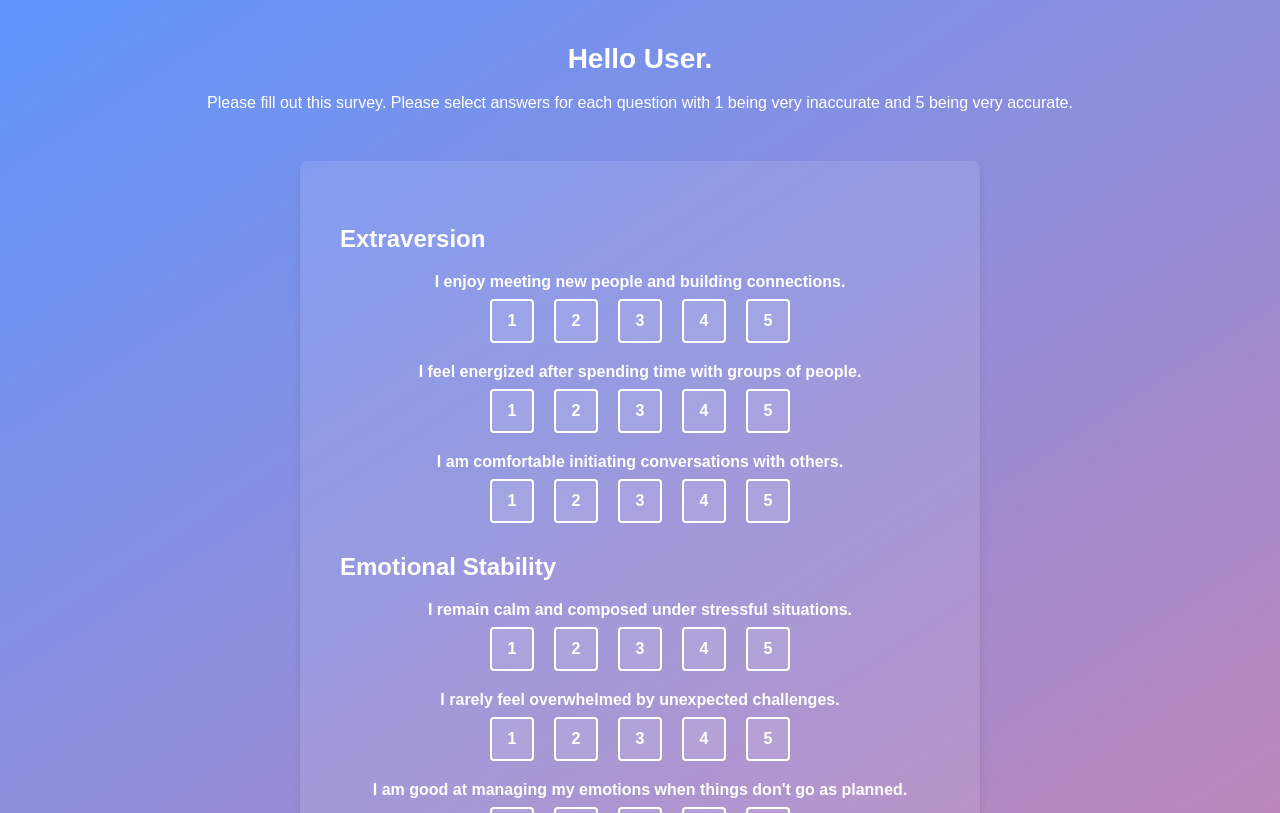
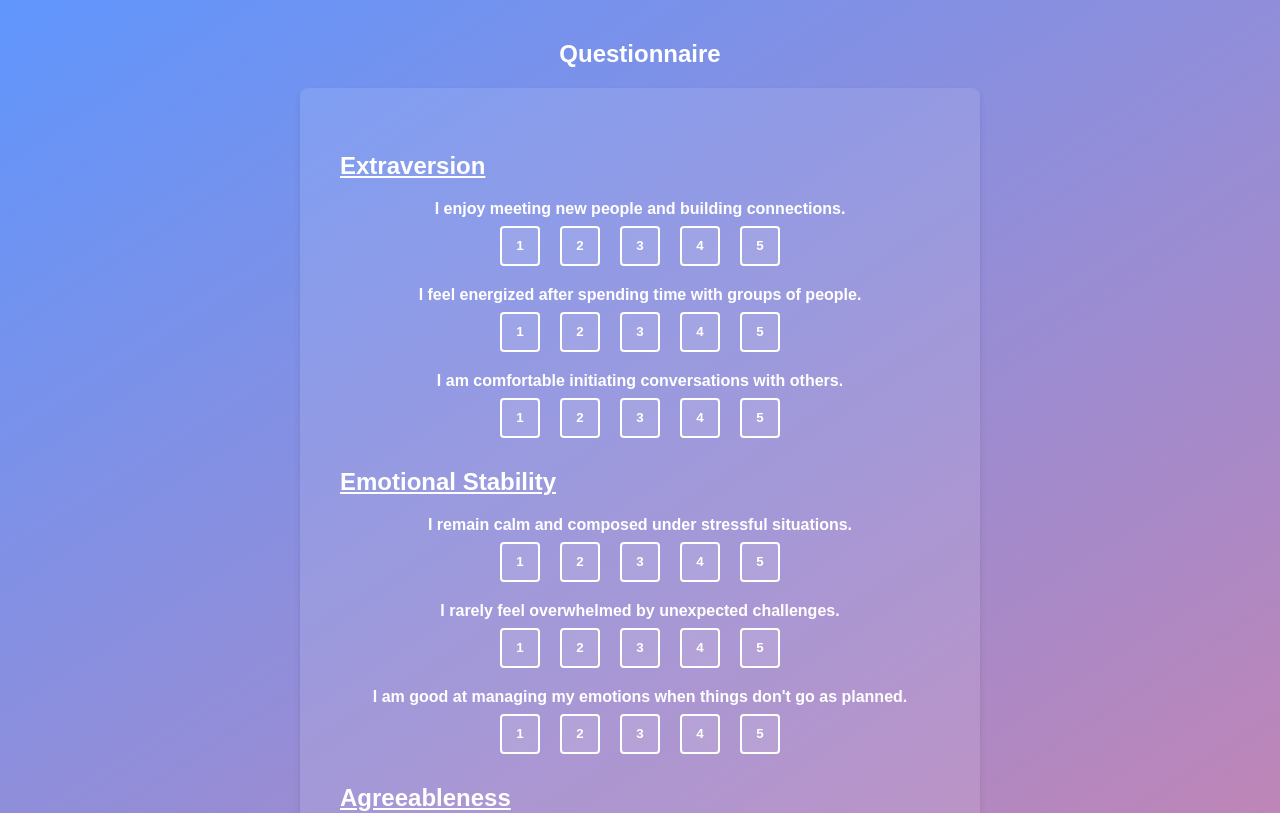
Before and after one commit to WilliamChn/Personality_Based_Events, a React (Create React App) app in the folder webpage/: page /#/questionnaire in a window 1280 px wide. Shown: the top 813 px of the page. Built offline with nearby package versions, Linux system fonts and the light colour scheme.

Commit message:
Added Profile Page. Updated Questionnaire Page to calculate score average.

```diff
--- a/webpage/src/App.js
+++ b/webpage/src/App.js
@@ -1,15 +1,21 @@
 import React from 'react';
 import { HashRouter, Route, Routes } from 'react-router-dom';
+import { useState } from 'react';
 import SignupPage from './signup';
 import Questionnaire from './questionnaire';
+import LandingPage from './landingpage';
+import ProfilePage from './profilepage';
 import './App.css';
 
 function App() {
+  const [personalityResult, setPersonalityResult] = useState({});
   return (
     <HashRouter>
       <Routes>
+        <Route path="/" element={<LandingPage />} />
         <Route path="/signup" element={<SignupPage />} />
-        <Route path="/questionnaire" element={<Questionnaire />} />
+        <Route path="/questionnaire" element={<Questionnaire setPersonalityResult={setPersonalityResult} />} />
+        <Route path="/profile" element={<ProfilePage personalityResult={personalityResult} />} />
       </Routes>
     </HashRouter>
   );
--- /dev/null
+++ b/webpage/src/landingpage.css
@@ -0,0 +1,49 @@
+/* Main container for the landing page */
+.landing-container {
+    display: flex;
+    flex-direction: column;
+    justify-content: center;
+    align-items: center;
+    min-height: 100vh;
+    background: linear-gradient(to right, #FCC188, #7042D2, #2E008E);
+    color: #fff;
+    font-family: 'Arial', sans-serif;
+}
+
+/* Title styling */
+.landing-title {
+    font-size: 48px;
+    font-weight: bold;
+    text-align: center;
+    margin-bottom: 30px;
+}
+
+/* Button styling */
+.landing-button {
+    background: linear-gradient(135deg, #B832FA, #7F00FF, #001AFF, #00CFFD);
+    color: white;
+    border: none;
+    border-radius: 8px;
+    padding: 15px 30px;
+    font-size: 18px;
+    font-weight: bold;
+    cursor: pointer;
+    transition: all 0.3s ease;
+}
+
+.landing-button:hover {
+    background: linear-gradient(135deg, #7F00FF, #B832FA, #00CFFD, #001AFF);
+    transform: scale(1.05);
+}
+
+/* Responsive design for smaller screens */
+@media screen and (max-width: 768px) {
+    .landing-title {
+        font-size: 36px;
+    }
+
+    .landing-button {
+        font-size: 16px;
+        padding: 12px 25px;
+    }
+}
--- /dev/null
+++ b/webpage/src/landingpage.js
@@ -0,0 +1,23 @@
+import React from 'react';
+import { useNavigate } from 'react-router-dom';
+import './landingpage.css';
+
+const LandingPage = () => {
+
+    const navigate = useNavigate();
+    const handleButtonClick = () => {
+        alert("Redirecting to find your match!");
+        navigate("/signup");
+    };
+
+    return (
+        <div className="landing-container">
+            <h1 className="landing-title">Roommate Matcher</h1>
+            <button className="landing-button" onClick={handleButtonClick}>
+                Click here to find your match!
+            </button>
+        </div>
+    );
+};
+
+export default LandingPage;
--- /dev/null
+++ b/webpage/src/profilepage.css
@@ -0,0 +1,65 @@
+/* Main container for the profile page */
+.profile-container {
+    background: linear-gradient(to right, #FCC188, #7042D2, #2E008E);
+    min-height: 100vh;
+    display: flex;
+    flex-direction: column;
+    justify-content: center;
+    align-items: center;
+    color: #fff;
+    font-family: 'Arial', sans-serif;
+    padding: 20px;
+    text-align: center;
+}
+
+/* Profile Title */
+.profile-container h1 {
+    font-size: 36px;
+    font-weight: bold;
+    margin-bottom: 20px;
+}
+
+/* Section Headers */
+.profile-container h3 {
+    font-size: 24px;
+    margin-top: 30px;
+    margin-bottom: 10px;
+    text-decoration: underline;
+}
+
+/* Description Text */
+.profile-container p {
+    font-size: 18px;
+    line-height: 1.6;
+    margin: 10px 0;
+}
+
+/* Strategy List */
+.profile-container ul {
+    list-style-type: disc;
+    padding: 0;
+    margin: 20px 0;
+    text-align: left;
+    max-width: 600px;
+}
+
+.profile-container ul li {
+    font-size: 16px;
+    margin-bottom: 10px;
+    color: #FFF;
+}
+
+/* Responsive Design */
+@media screen and (max-width: 768px) {
+    .profile-container h1 {
+        font-size: 28px;
+    }
+
+    .profile-container h3 {
+        font-size: 20px;
+    }
+
+    .profile-container p {
+        font-size: 16px;
+    }
+}
--- /dev/null
+++ b/webpage/src/profilepage.js
@@ -0,0 +1,104 @@
+import React from "react";
+import "./profilepage.css";
+
+const ProfilePage = ({ personalityResult }) => {
+    const personalityClusters = {
+        "Zen Socialite": {
+            traits: "Balanced, friendly, organized, moderately open.",
+            description:
+                "These individuals value organization and enjoy socializing in moderation. They're great at finding balance in relationships and responsibilities.",
+            strategy: [
+                "Collaborative Scheduling: Encourage shared schedules for cleaning, quiet hours, and social events.",
+                "Clear Boundaries for Social Time: Set agreed times for hosting guests or group activities.",
+            ],
+        },
+        "Chill Optimizer": {
+            traits:
+                "Practical, slightly outgoing, kind but independent, detail-oriented.",
+            description:
+                "A mix of practicality and openness, these individuals seek meaningful connections but value their alone time.",
+            strategy: [
+                "Direct, Clear Communication: Approach conflicts with actionable steps.",
+                "Respect Alone Time: Value their independence and personal space.",
+            ],
+        },
+        "Dynamic Dreamer": {
+            traits: "Energetic, resilient, empathetic, reliable, imaginative.",
+            description:
+                "The life of the party and the dreamer of the group, these individuals bring energy and imagination. They're the ones who suggest wild ideas and actually follow through.",
+            strategy: [
+                "Empathy-Driven Dialogue: Engage in conversations that validate feelings and encourage understanding.",
+                "Encourage Creativity in Solutions: Brainstorm creative ways to address conflicts, such as themed events or unconventional approaches.",
+            ],
+        },
+        "Grounded Visionary": {
+            traits: "Calm, easygoing, methodical, moderately creative.",
+            description:
+                "Quiet but curious, these individuals value structure but have an artistic streak. They’re the roommate who keeps things grounded while doodling masterpieces.",
+            strategy: [
+                "Structured Problem-Solving: Break down conflicts into manageable steps.",
+                "Focus on Practical Outcomes: Stick to actionable resolutions rather than emotional debates.",
+            ],
+        },
+        "Harmonious Explorer": {
+            traits:
+                "Outgoing, emotionally stable, highly cooperative, meticulous, adventurous.",
+            description:
+                "Extroverted, emotionally stable, and team-oriented, they're the ultimate travel buddy and debate mediator rolled into one.",
+            strategy: [
+                "Teamwork and Compromise: Create win-win situations where everyone feels heard and satisfied.",
+                "Adventurous Problem-Solving: Suggest trying something new to ease tension, like group outings or shared activities.",
+            ],
+        },
+    };
+
+    // Determine cluster based on personality trait averages
+    const determineCluster = (result) => {
+        if (!result) return "Zen Socialite"; // Default fallback
+
+        const {
+            Extraversion,
+            "Emotional Stability": EmotionalStability,
+            Agreeableness,
+            Conscientiousness,
+            Openness,
+        } = result;
+
+        // Example logic to determine the cluster (adjust as necessary)
+        if (Extraversion > 3 && Openness > 3.3) return "Harmonious Explorer";
+        if (Extraversion > 3) return "Dynamic Dreamer";
+        if (Conscientiousness > 3 && EmotionalStability > 3) return "Zen Socialite";
+        if (Conscientiousness > 3 && Agreeableness > 3) return "Chill Optimizer";
+        return "Grounded Visionary";
+    };
+
+    const cluster = determineCluster(personalityResult);
+    const clusterDetails = personalityClusters[cluster];
+
+    if (!clusterDetails) {
+        return (
+            <div className="profile-container">
+                <h1>Error</h1>
+                <p>Personality cluster data is missing. Please retake the questionnaire.</p>
+            </div>
+        );
+    }
+
+    return (
+        <div className="profile-container">
+            <h1>Your Personality Cluster: {cluster}</h1>
+            <h3>Key Traits</h3>
+            <p>{clusterDetails.traits}</p>
+            <h3>Description</h3>
+            <p>{clusterDetails.description}</p>
+            <h3>Conflict Resolution Strategies</h3>
+            <ul>
+                {clusterDetails.strategy.map((s, index) => (
+                    <li key={index}>{s}</li>
+                ))}
+            </ul>
+        </div>
+    );
+};
+
+export default ProfilePage;
--- a/webpage/src/questionnaire.css
+++ b/webpage/src/questionnaire.css
@@ -10,22 +10,6 @@
     padding: 20px;
 }
 
-/* Header section */
-.questionnaire-header {
-    text-align: center;
-    margin-bottom: 30px;
-}
-
-.questionnaire-header h2 {
-    font-size: 28px;
-    margin-bottom: 10px;
-}
-
-.questionnaire-header p {
-    font-size: 16px;
-    line-height: 1.5;
-}
-
 /* Form styling */
 .questionnaire-form {
     background: rgba(255, 255, 255, 0.1);
@@ -36,16 +20,19 @@
     box-shadow: 0 4px 6px rgba(0, 0, 0, 0.1);
 }
 
-.question-category {
+/* Trait Section Styling */
+.trait-section {
     margin-bottom: 30px;
 }
 
-.question-category h3 {
+.trait-section h3 {
     font-size: 24px;
     margin-bottom: 20px;
     color: #FFF;
+    text-decoration: underline;
 }
 
+/* Question Group Styling */
 .form-group {
     margin-bottom: 20px;
 }
@@ -53,11 +40,13 @@
 .form-group label {
     display: block;
     margin-bottom: 8px;
+    font-size: 16px;
     font-weight: bold;
     color: #FFF;
     text-align: center;
 }
 
+/* Rating Boxes */
 .rating-boxes {
     display: flex;
     gap: 20px;
@@ -89,7 +78,7 @@
     border-color: #ffffff;
 }
 
-/* Submit button */
+/* Submit Button */
 .questionnaire-submit-btn {
     background: linear-gradient(135deg, #B832FA, #7F00FF, #001AFF, #00CFFD);
     color: white;
@@ -104,21 +93,23 @@
     text-align: center;
     transition: background 0.3s ease;
     display: block;
-    margin: 0 auto;
+    margin: 20px auto;
 }
 
 .questionnaire-submit-btn:hover {
     background: linear-gradient(135deg, #7F00FF, #B832FA, #00CFFD, #001AFF);
 }
 
-/* Responsive form */
+/* Responsive Design */
 @media screen and (max-width: 768px) {
-    .questionnaire-form {
-        padding: 20px;
-    }
-
     .rating-box {
         width: 30px;
         height: 30px;
     }
+
+    .questionnaire-submit-btn {
+        font-size: 14px;
+        height: 40px;
+        width: 120px;
+    }
 }
--- a/webpage/src/questionnaire.js
+++ b/webpage/src/questionnaire.js
@@ -1,94 +1,99 @@
-import React, { useState } from 'react';
-import './questionnaire.css';
+import React, { useState } from "react";
+import { useNavigate } from "react-router-dom";
+import "./questionnaire.css";
 
-const Questionnaire = () => {
+const Questionnaire = ({ setPersonalityResult }) => {
     const [responses, setResponses] = useState({});
+    const navigate = useNavigate();
 
-    const questions = [
-        {
-            category: "Extraversion", questions: [
+    const questions = {
+        Extraversion: [
             "I enjoy meeting new people and building connections.",
             "I feel energized after spending time with groups of people.",
-                "I am comfortable initiating conversations with others."
-            ]
-        },
-        {
-            category: "Emotional Stability", questions: [
+            "I am comfortable initiating conversations with others.",
+        ],
+        "Emotional Stability": [
             "I remain calm and composed under stressful situations.",
             "I rarely feel overwhelmed by unexpected challenges.",
-                "I am good at managing my emotions when things don't go as planned."
-            ]
-        },
-        {
-            category: "Agreeableness", questions: [
+            "I am good at managing my emotions when things don't go as planned.",
+        ],
+        Agreeableness: [
             "I find it easy to get along with people who have different opinions.",
             "I enjoy helping others and making them feel comfortable.",
-                "I try to avoid arguments and disagreements."
-            ]
-        },
-        {
-            category: "Conscientiousness", questions: [
+            "I try to avoid arguments and disagreements.",
+        ],
+        Conscientiousness: [
             "I am very organized in my daily activities and tasks.",
             "I always meet deadlines for tasks or assignments.",
-                "I pay close attention to detail in my work."
-            ]
-        },
-        {
-            category: "Openness to Experience", questions: [
+            "I pay close attention to detail in my work.",
+        ],
+        Openness: [
             "I enjoy trying new activities or exploring unfamiliar topics.",
             "I like to think about abstract or complex ideas.",
-                "I am open to learning and experiencing new cultures or lifestyles."
-            ]
-        }
-    ];
+            "I am open to learning and experiencing new cultures or lifestyles.",
+        ],
+    };
 
-    const handleClick = (category, index, value) => {
+    const handleSelect = (trait, questionIndex, value) => {
         setResponses({
             ...responses,
-            [`${category}-${index}`]: value,
+            [`${trait}-${questionIndex}`]: parseInt(value),
         });
     };
 
-    const handleSubmit = (e) => {
-        e.preventDefault();
-        console.log("User Responses:", responses);
-        alert("Questionnaire submitted successfully!");
+    const calculateResults = () => {
+        const results = {};
+        for (let trait in questions) {
+            const traitResponses = Object.values(responses).filter((_, index) =>
+                index.toString().startsWith(trait)
+            );
+            const average =
+                traitResponses.reduce((sum, val) => sum + val, 0) /
+                questions[trait].length;
+            results[trait] = average;
+        }
+        setPersonalityResult(results);
+        navigate("/profile");
     };
 
     return (
         <div className="questionnaire-container">
-            <div className="questionnaire-header">
-                <h2>Hello User.</h2>
-                <p>Please fill out this survey. Please select answers for each question with 1 being very inaccurate and 5 being very accurate.</p>
-            </div>
-            <form onSubmit={handleSubmit} className="questionnaire-form">
-                {questions.map((section, sectionIndex) => (
-                    <div key={sectionIndex} className="question-category">
-                        <h3>{section.category}</h3>
-                        {section.questions.map((question, questionIndex) => (
-                            <div key={questionIndex} className="form-group">
+            <h2>Questionnaire</h2>
+            <form
+                onSubmit={(e) => {
+                    e.preventDefault();
+                    calculateResults();
+                }}
+                className="questionnaire-form"
+            >
+                {Object.keys(questions).map((trait) => (
+                    <div key={trait} className="trait-section">
+                        <h3>{trait}</h3>
+                        {questions[trait].map((question, index) => (
+                            <div key={index} className="form-group">
                                 <label>{question}</label>
                                 <div className="rating-boxes">
                                     {[1, 2, 3, 4, 5].map((value) => (
-                                        <div
+                                        <button
+                                            type="button"
                                             key={value}
-                                            className={`rating-box ${responses[`${section.category}-${questionIndex}`] === value
+                                            className={`rating-box ${responses[`${trait}-${index}`] === value
                                                     ? "selected"
                                                     : ""
                                                 }`}
-                                            onClick={() =>
-                                                handleClick(section.category, questionIndex, value)
-                                            }
+                                            onClick={() => handleSelect(trait, index, value)}
                                         >
                                             {value}
-                                        </div>
+                                        </button>
                                     ))}
                                 </div>
                             </div>
                         ))}
                     </div>
                 ))}
-                <button type="submit" className="questionnaire-submit-btn">Submit</button>
+                <button type="submit" className="questionnaire-submit-btn">
+                    Submit
+                </button>
             </form>
         </div>
     );
```
Lines whose indentation alone changed are shown as unchanged.
